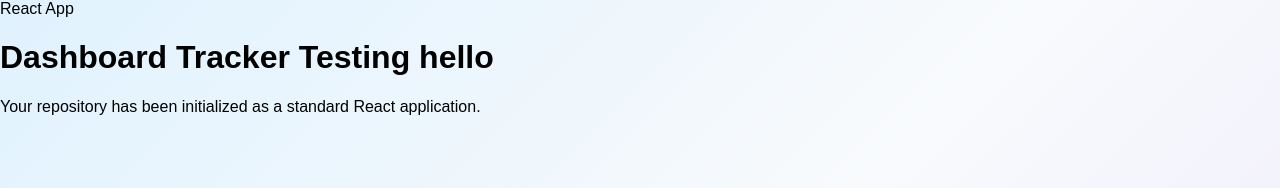
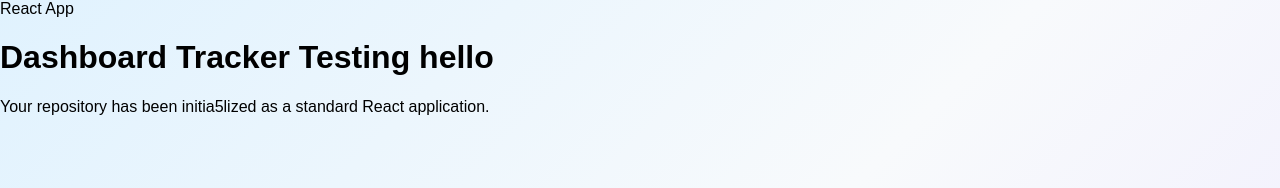
Before and after one commit to Milindddd/Dashboard-Tracker-Testing, a React (Create React App) app: page / in a window 1280 px wide. Shown: the top 188 px of the page. Built offline with nearby package versions, Linux system fonts and the light colour scheme.

Commit message:
SPR-1 testing 5

```diff
--- a/src/App.js
+++ b/src/App.js
@@ -6,7 +6,7 @@ function App() {
       <main className="app-cardd">
         <span className="app-baddge">React App</span>
         <h1>Dashboard Tracker Testing hello </h1>
-        <p>Your repository has been initialized as a standard React application.</p>
+        <p>Your repository has been initia5lized as a standard React application.</p>
       </main>
     </div>
   );
```
